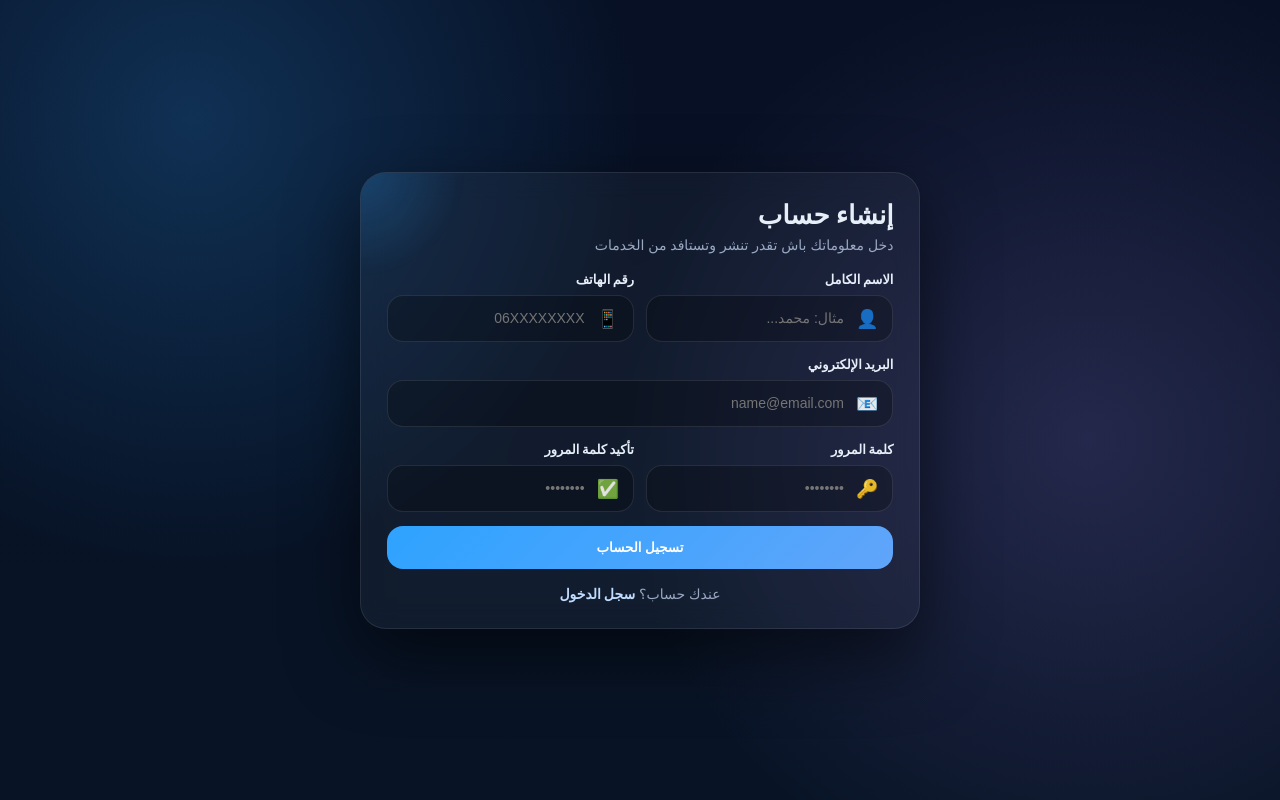
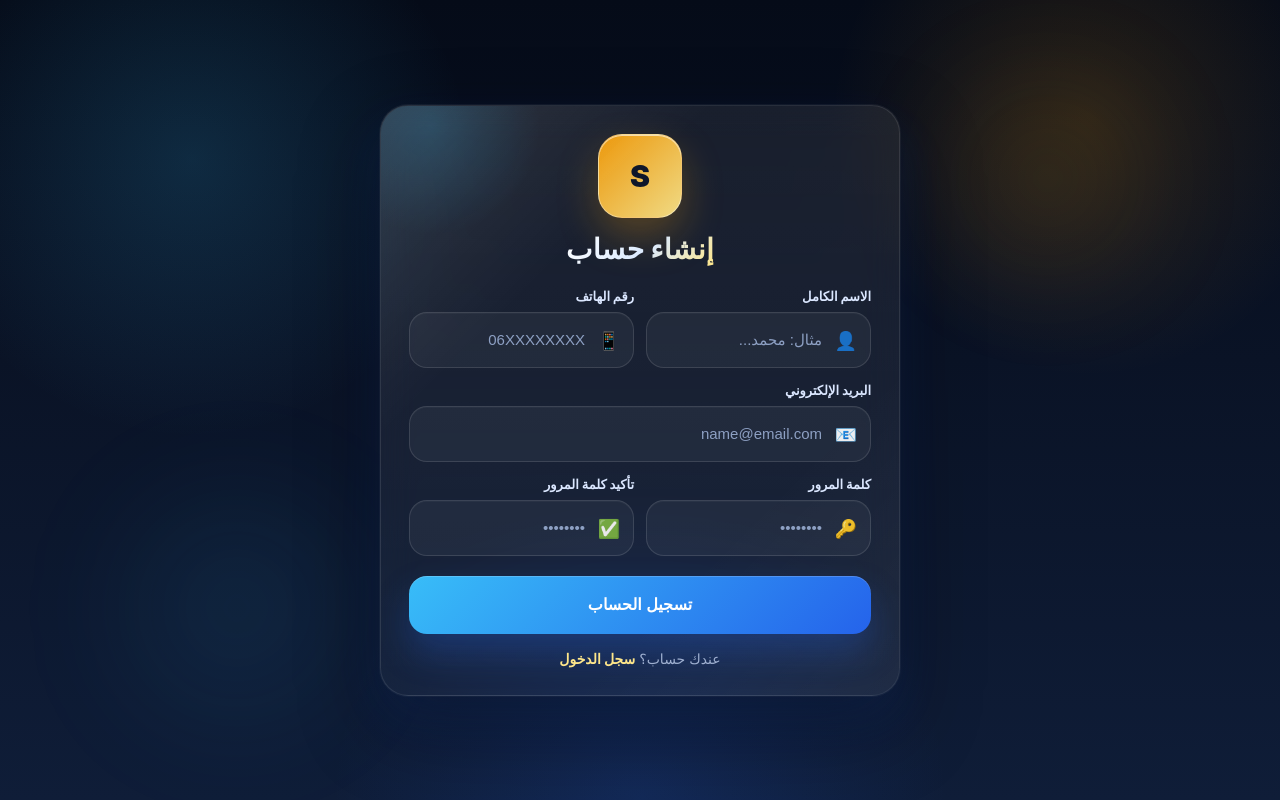
Before and after one commit to momo-9977/Nexobet, a website: page public/register.html in a window 1280 px wide. Drawn offline with Linux system fonts and the light colour scheme.

```diff
--- a/public/register.html
+++ b/public/register.html
@@ -7,150 +7,260 @@
 
 <style>
 :root{
-  --bg-0:#071024;
-  --bg-1:#081426;
-  --card:rgba(255,255,255,0.05);
-  --stroke:rgba(255,255,255,0.09);
-  --text:#e6eef8;
-  --muted:#9aa8c2;
-  --accent:#2ea3ff;
-  --accent2:#60a5fa;
+  --bg-0:#050b18;
+  --bg-1:#0a1326;
+  --bg-2:#0f1d38;
+  --card-bg:rgba(255,255,255,0.06);
+  --card-border:rgba(255,255,255,0.10);
+  --text:#edf4ff;
+  --muted:#9fb0d0;
+  --accent:#38bdf8;
+  --accent2:#2563eb;
+  --premium:#f59e0b;
+  --premium-2:#fde68a;
   --danger:#ef4444;
   --ok:#34d399;
-  --shadow:0 26px 70px rgba(0,0,0,.55);
+  --shadow:0 30px 80px rgba(0,0,0,.45);
+  --glow:0 0 0 1px rgba(255,255,255,.05), 0 20px 50px rgba(37,99,235,.18);
 }
 
 *{box-sizing:border-box}
+
 body{
   margin:0;
+  min-height:100vh;
   font-family:Inter,Arial,sans-serif;
-  min-height:100vh;
-  display:grid;
-  place-items:center;
-  padding:22px;
+  display:flex;
+  align-items:center;
+  justify-content:center;
+  padding:24px;
+  color:var(--text);
   background:
-    radial-gradient(circle at 15% 15%, rgba(46,163,255,.22), transparent 35%),
-    radial-gradient(circle at 85% 55%, rgba(167,139,250,.18), transparent 40%),
-    linear-gradient(180deg,var(--bg-0),var(--bg-1));
-  color:var(--text);
+    radial-gradient(circle at 15% 20%, rgba(56,189,248,.16), transparent 22%),
+    radial-gradient(circle at 85% 15%, rgba(245,158,11,.14), transparent 20%),
+    radial-gradient(circle at 50% 100%, rgba(37,99,235,.18), transparent 30%),
+    linear-gradient(180deg,var(--bg-0),var(--bg-1) 45%,var(--bg-2));
+  overflow-x:hidden;
 }
 
-.wrap{
-  width:100%;
-  max-width:980px;
-  display:grid;
-  grid-template-columns:1.05fr .95fr;
-  gap:18px;
+body::before,
+body::after{
+  content:"";
+  position:fixed;
+  pointer-events:none;
+  z-index:0;
+  filter:blur(60px);
+  opacity:.55;
 }
 
-@media (max-width:900px){ .wrap{grid-template-columns:1fr} }
+body::before{
+  width:260px;height:260px;
+  top:6%;right:8%;
+  background:radial-gradient(circle, rgba(245,158,11,.28), transparent 70%);
+}
 
-.left{
-  border-radius:26px;
-  border:1px solid var(--stroke);
-  background:linear-gradient(135deg, rgba(46,163,255,.10), rgba(255,255,255,.03));
-  box-shadow:var(--shadow);
-  padding:26px;
+body::after{
+  width:320px;height:320px;
+  bottom:4%;left:6%;
+  background:radial-gradient(circle, rgba(56,189,248,.22), transparent 70%);
+}
+
+.auth-shell{
   position:relative;
-  overflow:hidden;
-  min-height:540px;
+  z-index:1;
+  width:100%;
+  max-width:520px;
 }
-.left:before{
-  content:"";
-  position:absolute; inset:-120px;
-  background:
-    radial-gradient(circle at 30% 30%, rgba(46,163,255,.35), transparent 45%),
-    radial-gradient(circle at 80% 60%, rgba(244,114,182,.18), transparent 45%),
-    radial-gradient(circle at 20% 80%, rgba(96,165,250,.20), transparent 45%);
-  filter:blur(10px);
-  opacity:.9;
-}
-.left-inner{position:relative;z-index:2;height:100%;display:flex;flex-direction:column;justify-content:space-between;gap:14px}
 
-.brand{display:flex;align-items:center;gap:12px}
-.logo{
-  width:54px;height:54px;border-radius:16px;
-  display:grid;place-items:center;font-weight:900;
-  background:linear-gradient(135deg,var(--accent),var(--accent2));
-  box-shadow:0 18px 40px rgba(46,163,255,.25);
-}
-.brand h1{margin:0;font-size:24px}
-.brand p{margin:2px 0 0;color:var(--muted);font-size:13px}
-
-.note{
-  border-radius:20px;
-  border:1px solid rgba(255,255,255,0.10);
-  background:rgba(0,0,0,.22);
-  backdrop-filter:blur(12px);
-  padding:18px;
-}
-.note h2{margin:0 0 8px;font-size:18px}
-.note ul{margin:0;padding:0 18px;color:rgba(248,250,252,.92);line-height:1.85;font-size:13.5px}
-
-.right{
-  border-radius:26px;
-  border:1px solid var(--stroke);
-  background:rgba(255,255,255,0.04);
-  backdrop-filter:blur(14px);
-  box-shadow:var(--shadow);
-  padding:26px;
+.auth-card{
   position:relative;
+  border-radius:28px;
+  padding:28px;
+  background:linear-gradient(180deg, rgba(255,255,255,.08), rgba(255,255,255,.04));
+  border:1px solid var(--card-border);
+  box-shadow:var(--shadow), var(--glow);
+  backdrop-filter:blur(18px);
   overflow:hidden;
 }
-.right:after{
+
+.auth-card::before{
   content:"";
   position:absolute;
-  top:-120px; left:-120px;
-  width:240px; height:240px;
-  background:radial-gradient(circle, rgba(46,163,255,.35), transparent 60%);
-  filter:blur(6px);
-  opacity:.6;
+  inset:0;
+  background:
+    linear-gradient(135deg, rgba(255,255,255,.10), transparent 30%, transparent 70%, rgba(255,255,255,.04));
+  pointer-events:none;
 }
 
-h3{margin:0 0 6px;font-size:26px;position:relative;z-index:2}
-.lead{margin:0 0 18px;color:var(--muted);font-size:14px;position:relative;z-index:2}
+.auth-card::after{
+  content:"";
+  position:absolute;
+  top:-90px;
+  left:-60px;
+  width:220px;
+  height:220px;
+  border-radius:50%;
+  background:radial-gradient(circle, rgba(56,189,248,.18), transparent 70%);
+  pointer-events:none;
+}
 
-.field{position:relative;z-index:2;margin-bottom:14px}
-label{display:block;margin-bottom:8px;font-size:13px;font-weight:900}
+.brand-wrap{
+  position:relative;
+  z-index:2;
+  display:flex;
+  flex-direction:column;
+  align-items:center;
+  text-align:center;
+  margin-bottom:22px;
+}
+
+.brand-badge{
+  width:84px;
+  height:84px;
+  border-radius:24px;
+  display:flex;
+  align-items:center;
+  justify-content:center;
+  background:linear-gradient(135deg, rgba(245,158,11,.96), rgba(253,230,138,.95));
+  color:#0f172a;
+  font-size:30px;
+  font-weight:900;
+  box-shadow:
+    inset 0 1px 0 rgba(255,255,255,.6),
+    0 18px 40px rgba(245,158,11,.28);
+  border:1px solid rgba(255,255,255,.35);
+  margin-bottom:14px;
+}
+
+.brand-title{
+  margin:0;
+  font-size:28px;
+  font-weight:900;
+  letter-spacing:.3px;
+  background:linear-gradient(135deg,#ffffff,#dbeafe 55%,#fde68a);
+  -webkit-background-clip:text;
+  background-clip:text;
+  color:transparent;
+}
+
+.msg{
+  display:none;
+  padding:12px 14px;
+  border-radius:16px;
+  border:1px solid rgba(255,255,255,.10);
+  margin-bottom:14px;
+  font-weight:800;
+  position:relative;
+  z-index:2;
+  background:rgba(0,0,0,.22);
+  backdrop-filter:blur(10px);
+}
+.msg.ok{
+  color:#bbf7d0;
+  border-color:rgba(52,211,153,.24);
+  background:rgba(52,211,153,.10);
+}
+.msg.err{
+  color:#fecaca;
+  border-color:rgba(239,68,68,.24);
+  background:rgba(239,68,68,.10);
+}
+
+form{
+  position:relative;
+  z-index:2;
+}
+
+.grid2{
+  display:grid;
+  grid-template-columns:1fr 1fr;
+  gap:12px;
+}
+@media (max-width:560px){
+  .grid2{grid-template-columns:1fr}
+}
+
+.field{
+  margin-bottom:14px;
+}
+
+label{
+  display:block;
+  margin-bottom:8px;
+  font-size:13px;
+  font-weight:800;
+  color:#dbe7ff;
+}
+
 .input{
-  display:flex;align-items:center;gap:10px;
-  border-radius:16px;
-  border:1px solid rgba(255,255,255,0.10);
-  background:rgba(0,0,0,.25);
-  padding:12px 14px;
-  transition:.18s ease;
+  position:relative;
+  display:flex;
+  align-items:center;
 }
-.input:focus-within{
-  border-color:rgba(46,163,255,.45);
-  box-shadow:0 0 0 6px rgba(46,163,255,.10);
+
+.input span{
+  position:absolute;
+  right:14px;
+  top:50%;
+  transform:translateY(-50%);
+  font-size:18px;
+  opacity:.92;
+  pointer-events:none;
 }
-.input span{opacity:.9;font-size:18px}
+
 input{
   width:100%;
-  border:none;
+  height:56px;
+  border-radius:18px;
+  border:1px solid rgba(255,255,255,.12);
+  background:rgba(255,255,255,.045);
+  color:var(--text);
   outline:none;
-  background:transparent;
-  color:white;
-  font-size:14px;
+  padding:0 48px 0 16px;
+  font-size:15px;
+  transition:.18s ease;
+  box-shadow:inset 0 1px 0 rgba(255,255,255,.03);
 }
-.grid2{display:grid;grid-template-columns:1fr 1fr;gap:12px}
-@media (max-width:520px){.grid2{grid-template-columns:1fr}}
+
+input::placeholder{
+  color:#8da0c3;
+}
+
+input:focus{
+  border-color:rgba(56,189,248,.55);
+  background:rgba(255,255,255,.07);
+  box-shadow:
+    0 0 0 4px rgba(56,189,248,.10),
+    0 10px 30px rgba(37,99,235,.14);
+}
 
 .btn{
   width:100%;
+  height:58px;
   border:none;
   cursor:pointer;
-  padding:14px;
-  border-radius:16px;
+  border-radius:18px;
+  font-size:16px;
   font-weight:900;
-  color:white;
+  color:#fff;
   background:linear-gradient(135deg,var(--accent),var(--accent2));
+  box-shadow:
+    inset 0 1px 0 rgba(255,255,255,.18),
+    0 18px 35px rgba(37,99,235,.28);
   transition:.18s ease;
-  position:relative;
-  z-index:2;
+  margin-top:6px;
 }
-.btn:hover{transform:translateY(-2px);box-shadow:0 18px 40px rgba(46,163,255,.22)}
-.btn:disabled{opacity:.6;cursor:not-allowed;transform:none}
+.btn:hover{
+  transform:translateY(-2px);
+  box-shadow:
+    inset 0 1px 0 rgba(255,255,255,.18),
+    0 24px 40px rgba(37,99,235,.34);
+}
+.btn:disabled{
+  opacity:.6;
+  cursor:not-allowed;
+  transform:none;
+}
 
 .footer{
   margin-top:16px;
@@ -160,29 +270,43 @@
   position:relative;
   z-index:2;
 }
-.footer a{color:#bfdbfe;text-decoration:none;font-weight:900}
+.footer a{
+  color:#fde68a;
+  text-decoration:none;
+  font-weight:800;
+}
 
-.msg{
-  display:none;
-  padding:12px 14px;
-  border-radius:14px;
-  border:1px solid rgba(255,255,255,0.10);
-  background:rgba(0,0,0,.25);
-  margin-bottom:14px;
-  font-weight:900;
-  position:relative;
-  z-index:2;
+@media (max-width:560px){
+  body{padding:16px}
+  .auth-card{
+    border-radius:24px;
+    padding:22px 18px;
+  }
+  .brand-badge{
+    width:72px;
+    height:72px;
+    border-radius:22px;
+    font-size:26px;
+  }
+  .brand-title{
+    font-size:24px;
+  }
+  input,.btn{
+    height:54px;
+    border-radius:16px;
+  }
 }
-.msg.ok{color:#86efac;border-color:rgba(52,211,153,.22);background:rgba(52,211,153,.08)}
-.msg.err{color:#fecaca;border-color:rgba(239,68,68,.22);background:rgba(239,68,68,.08)}
 </style>
 </head>
 
 <body>
 
-  <section class="right">
-    <h3>إنشاء حساب</h3>
-    <p class="lead">دخل معلوماتك باش تقدر تنشر وتستافد من الخدمات</p>
+<div class="auth-shell">
+  <section class="auth-card">
+    <div class="brand-wrap">
+      <div class="brand-badge">S</div>
+      <h1 class="brand-title">إنشاء حساب</h1>
+    </div>
 
     <div id="msg" class="msg"></div>
 
@@ -192,7 +316,7 @@
           <label>الاسم الكامل</label>
           <div class="input">
             <span>👤</span>
-            <input id="nameInput" required autocomplete="name" placeholder="مثال: محمد...">
+            <input id="nameInput" required autocomplete="name" placeholder="مثال: محمد..." />
           </div>
         </div>
 
@@ -200,7 +324,7 @@
           <label>رقم الهاتف</label>
           <div class="input">
             <span>📱</span>
-            <input id="phoneInput" required autocomplete="tel" placeholder="06XXXXXXXX">
+            <input id="phoneInput" required autocomplete="tel" placeholder="06XXXXXXXX" />
           </div>
         </div>
       </div>
@@ -209,7 +333,7 @@
         <label>البريد الإلكتروني</label>
         <div class="input">
           <span>📧</span>
-          <input id="emailInput" type="email" required autocomplete="email" placeholder="name@email.com">
+          <input id="emailInput" type="email" required autocomplete="email" placeholder="name@email.com" />
         </div>
       </div>
 
@@ -218,7 +342,7 @@
           <label>كلمة المرور</label>
           <div class="input">
             <span>🔑</span>
-            <input id="passInput" type="password" minlength="6" required autocomplete="new-password" placeholder="••••••••">
+            <input id="passInput" type="password" minlength="6" required autocomplete="new-password" placeholder="••••••••" />
           </div>
         </div>
 
@@ -226,7 +350,7 @@
           <label>تأكيد كلمة المرور</label>
           <div class="input">
             <span>✅</span>
-            <input id="confirmInput" type="password" minlength="6" required autocomplete="new-password" placeholder="••••••••">
+            <input id="confirmInput" type="password" minlength="6" required autocomplete="new-password" placeholder="••••••••" />
           </div>
         </div>
       </div>
@@ -246,14 +370,14 @@
 const btn = document.getElementById('submitBtn');
 
 function showMsg(text, ok=true){
-  msg.style.display='block';
-  msg.className='msg ' + (ok ? 'ok' : 'err');
-  msg.textContent=text;
+  msg.style.display = 'block';
+  msg.className = 'msg ' + (ok ? 'ok' : 'err');
+  msg.textContent = text;
 }
 
 form.addEventListener('submit', async (e)=>{
   e.preventDefault();
-  msg.style.display='none';
+  msg.style.display = 'none';
 
   const name = document.getElementById('nameInput').value.trim();
   const phone = document.getElementById('phoneInput').value.trim();
@@ -280,7 +404,8 @@
     const data = await res.json().catch(()=> ({}));
     if(!res.ok){
       showMsg(data.message || data.error || 'فشل إنشاء الحساب', false);
-      btn.disabled=false; btn.textContent='تسجيل الحساب';
+      btn.disabled = false;
+      btn.textContent = 'تسجيل الحساب';
       return;
     }
 
@@ -289,7 +414,8 @@
 
   }catch(err){
     showMsg('خطأ في الاتصال بالسيرفر', false);
-    btn.disabled=false; btn.textContent='تسجيل الحساب';
+    btn.disabled = false;
+    btn.textContent = 'تسجيل الحساب';
   }
 });
 </script>
```
